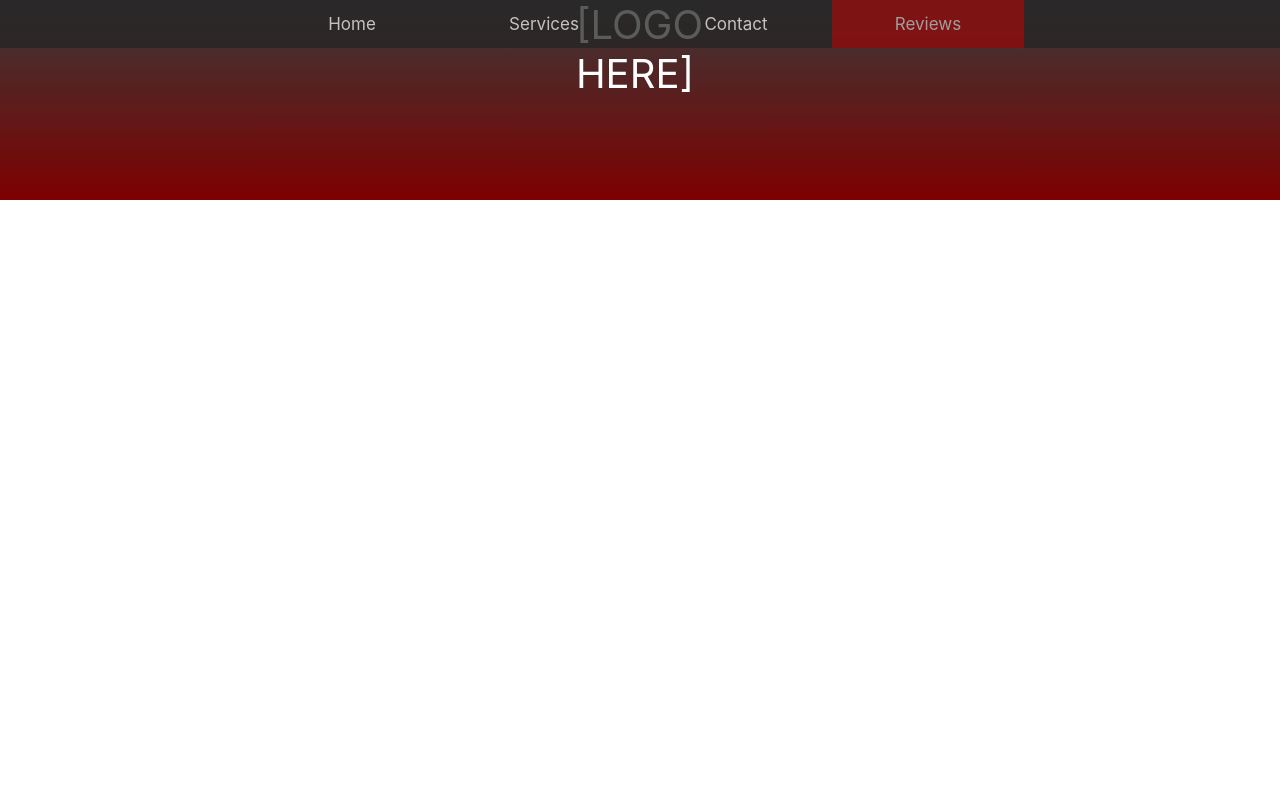
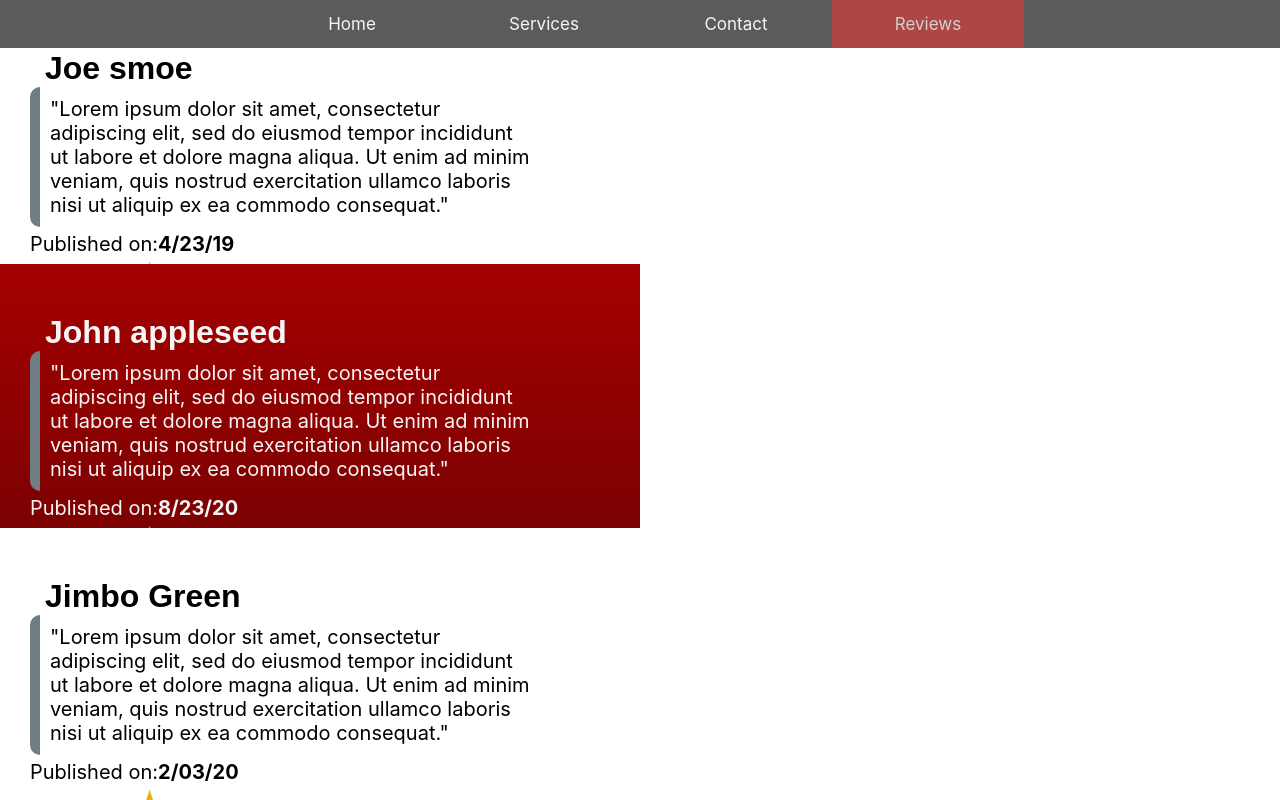
Before and after one commit to JoshuaGutie/reliable, a React (Create React App) app: page /reviews in a window 1280 px wide. Built offline with nearby package versions, Linux system fonts and the light colour scheme.

Commit message:
reviews halfway

```diff
--- a/src/App.css
+++ b/src/App.css
@@ -247,7 +247,7 @@ justify-content:space-around;
   background-image: linear-gradient(rgb(58, 58, 58), rgb(126, 0, 0));
   background-color:rgb(146, 0, 0) ;
   width: 100vw;
-  height: 200px;
+  height: 33vh;
   display: flex;
   justify-content: center;
 }
--- a/src/components/Contactus.js
+++ b/src/components/Contactus.js
@@ -1,13 +1,14 @@
 import React, { Component } from "react";
 import "./css/contactus.css";
-import Footer from "./Footer";
+import Footer from "./Footer"
+
 
 class Contactus extends Component {
   state = {};
   render() {
     return (
       <div className="containerc">
-        <Footer />
+          <Footer />
       </div>
     );
   }
--- a/src/components/Review.js
+++ b/src/components/Review.js
@@ -1,15 +1,182 @@
 import React, { Component } from "react";
 import "./css/reviews.css";
-import Footer from "./Footer.js"
-
-
+import Footer from "./Footer";
+import stars from "./images/stars.png";
 
 class Review extends Component {
-    state = {  }
+  state = {};
   render() {
     return (
       <div className="rcontainer">
+        {/* first section */}
+
+        <div className="section">
+          <div className="white">
+            <h1>Joe smoe</h1>
+            <p className="review">
+              "Lorem ipsum dolor sit amet, consectetur adipiscing elit, sed do
+              eiusmod tempor incididunt ut labore et dolore magna aliqua. Ut
+              enim ad minim veniam, quis nostrud exercitation ullamco laboris
+              nisi ut aliquip ex ea commodo consequat."
+            </p>
+            <p className="published">
+              Published on: <b>4/23/19</b>
+            </p>
+            <img src={stars} alt="stars" className="stars" />
+          </div>
+
+          <div className="red">
+            <h1>John appleseed</h1>
+            <p className="review">
+              "Lorem ipsum dolor sit amet, consectetur adipiscing elit, sed do
+              eiusmod tempor incididunt ut labore et dolore magna aliqua. Ut
+              enim ad minim veniam, quis nostrud exercitation ullamco laboris
+              nisi ut aliquip ex ea commodo consequat."
+            </p>
+            <p className="published">
+              Published on: <b>8/23/20</b>
+            </p>
+            <img src={stars} alt="stars" className="stars" />
+          </div>
+
+          <div className="white">
+            <h1>Jimbo Green</h1>
+            <p className="review">
+              "Lorem ipsum dolor sit amet, consectetur adipiscing elit, sed do
+              eiusmod tempor incididunt ut labore et dolore magna aliqua. Ut
+              enim ad minim veniam, quis nostrud exercitation ullamco laboris
+              nisi ut aliquip ex ea commodo consequat."
+            </p>
+            <p className="published">
+              Published on: <b>2/03/20</b>
+            </p>
+            <img src={stars} alt="stars" className="stars" />
+          </div>
+        </div>
+        {/* second section */}
+        <div className="section">
+          <div className="red">
+            <h1>Hamila Ray</h1>
+            <p className="review">
+              "Lorem ipsum dolor sit amet, consectetur adipiscing elit, sed do
+              eiusmod tempor incididunt ut labore et dolore magna aliqua. Ut
+              enim ad minim veniam, quis nostrud exercitation ullamco laboris
+              nisi ut aliquip ex ea commodo consequat."
+            </p>
+            <p className="published">
+              Published on: <b>2/23/11</b>
+            </p>
+            <img src={stars} alt="stars" className="stars" />
+          </div>
+
+          <div className="white">
+            <h1>Jordan White</h1>
+            <p className="review">
+              "Lorem ipsum dolor sit amet, consectetur adipisci Ut enim ad minim
+              veniam, quis nostrud exercitation ullamco laboris nisi ut aliquip
+              ex ea commodo consequat."
+            </p>
+            <p className="published">
+              Published on: <b>2/03/21</b>
+            </p>
+            <img src={stars} alt="stars" className="stars" />
+          </div>
+
+          <div className="red">
+            <h1>Carlos Jr</h1>
+            <p className="review">
+              "Lorem ipsum dolor sit amet, consectetur adipiscing elit, sed do
+              eiusmod tempor incididliqua. Ut enim ad minim veniam, quis, quis
+              nostrud exercitation ullamco laboris nisi ut aliquip ex nostrud
+              exercitation ullamco laboris nisi ut aliquip ex ea commodo
+              consequat."
+            </p>
+            <p className="published">
+              Published on: <b>2/23/23</b>
+            </p>
+            <img src={stars} alt="stars" className="stars" />
+          </div>
+        </div>
+
+        {/* third section */}
+        <div className="section">
+          <div className="white">
+            <h1>Antonio Brown</h1>
+            <p className="review">
+              "Lorem ipsum dolor sit amet, consectetur adipiscing elit, sed do
+              eiusmod tempor incididunt ut labore et dolore magna aeniam, quis
+              nostrud exercitation ullamco laboris nisi ut aliquip ex ea commodo
+              consequat."
+            </p>
+            <p className="published">
+              Published on: <b>1/23/21</b>
+            </p>
+            <img src={stars} alt="stars" className="stars" />
+          </div>
+
+          <div className="red">
+            <h1>Ben Dover</h1>
+            <p className="review">
+              "Lorem ipsum dolor sit amet, consectetur adipiscing elit, sed do
+              eiusmod tempor incididunt ut labore et dolore magna aliqua. Ut
+              enim ad minim veniam, quis nostrud exercitation ullamco laboris
+              nisi ut aliquip ex ea commodo consequat."
+            </p>
+            <p className="published">
+              Published on: <b>12/23/21</b>
+            </p>
+            <img src={stars} alt="stars" className="stars" />
+          </div>
+
+          <div className="white">
+            <h1>Dixie Normous</h1>
+            <p className="review">
+              "Lorem ipsum dolor sit amet, consectetur adipiscing elit, sed do
+              eiusmod tempor incididunt ut veniam, quis nostrud exercitation
+              ullamco laboris nisi ut aliquip ex ea commodo consequat."
+            </p>
+            <p className="published">
+              Published on: <b>2/23/22</b>
+            </p>
+            <img src={stars} alt="stars" className="stars" />
+          </div>
+        </div>
+        {/* fourth section */}
+        <div className="section">
+          <div className="red">
+            <h1>Stella Flatt</h1>
+            <p className="review">
+              "Lorem ipsum dolor sit amet, consectetur adipiscing elit, sed do
+              eiusmod tempor incididunt ut labore et dolore , quis nostrud
+              exercitation ullamco laboris nisi ut aliquip ex magna aliqua. Ut
+              enim ad minim veniam, quis ullamco laboris nisi ut aliquip ex ea
+              commodo consequat."
+            </p>
+            <p className="published">
+              Published on: <b>7/03/21</b>
+            </p>
+            <img src={stars} alt="stars" className="stars" />
+          </div>
+
+          <div className="white">
+            <h1>Jay Crisp</h1>
+            <p className="review">
+              "Lorem ipsum dolor sit amet, consectetur adipiscing elit, sed do
+              eiusmod tempor incididunt ut labore et dolore magna aliqua. Ut
+              enim ad minim veniam, quis nostrud exercitation ullamco laboris
+              nisi ut aliquip ex ea commodo consequat."
+            </p>
+            <p className="published">
+              Published on: <b>6/13/21</b>
+            </p>
+            <img src={stars} alt="stars" className="stars" />
+          </div>
+
           <Footer />
+        </div>
+        <div className="rinfo">
+            <h1>hello</h1>
+        </div>
       </div>
     );
   }
--- a/src/components/css/reviews.css
+++ b/src/components/css/reviews.css
@@ -0,0 +1,68 @@
+.section{
+    height: 100vh;
+    display: flex;
+    flex-direction: column;
+    scroll-snap-align: start;
+}
+
+
+.published {
+    margin-top: 0px;
+    display: flex;
+    margin-left: 30px;
+}
+.section h1{
+margin-top: 50px;
+font-family: sans-serif;
+width: 100vw;
+margin-left: 45px;
+}
+
+.review {
+    border-left: 10px #707D84 solid;
+    border-radius: 10px;
+    padding: 10px;
+    margin-top: 0px;
+    width: 40vw;
+    margin-left: 30px;
+}
+.rcontainer {
+    scroll-snap-type: y mandatory;
+    -ms-scroll-snap-points-y: repeat(300px);
+    scroll-snap-type: y mandatory;
+    overflow-y: scroll;
+    height: 100vh;
+}
+
+.white {
+    background-color: white;
+    height: 33vh;
+    display: flex;
+    flex-direction: column;
+    width: 50vw;
+}
+
+.red {
+    background-image: linear-gradient(#a50101, #7c0101);
+    height: 33vh;
+    color: whitesmoke;
+    display: flex;
+    flex-direction: column;
+    width: 50vw;
+}
+
+.stars {
+    width: 200px;
+    height: 80px;
+    align-self:flex-start;
+    padding-bottom: 10px;
+    margin-top: 0px;
+    margin-left: 50px;
+}
+
+.rinfo{
+    width: 50vw;
+    height: 50vh;
+    background-color: #707D84;
+    align-self: flex-end;
+}
```
Also changed, not shown: src/components/images/stars.png (added). Lines whose indentation alone changed are shown as unchanged.
